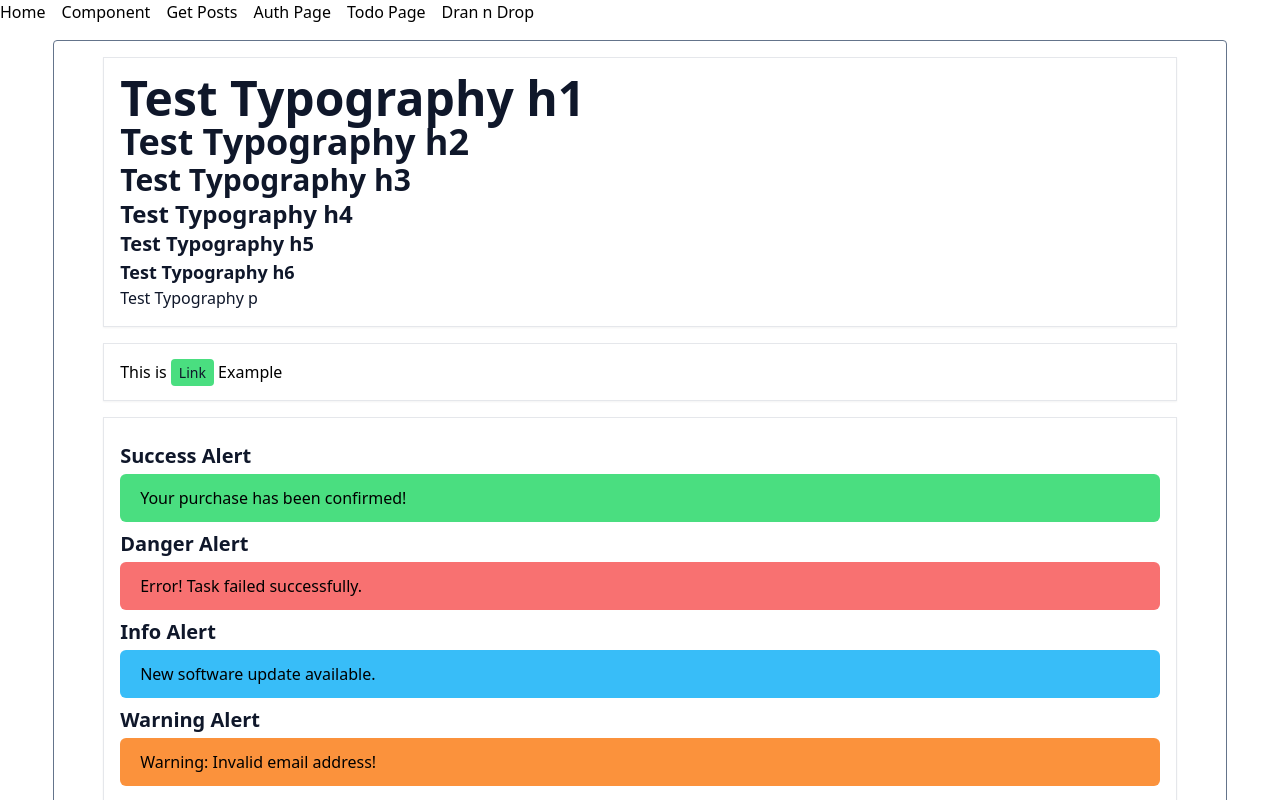
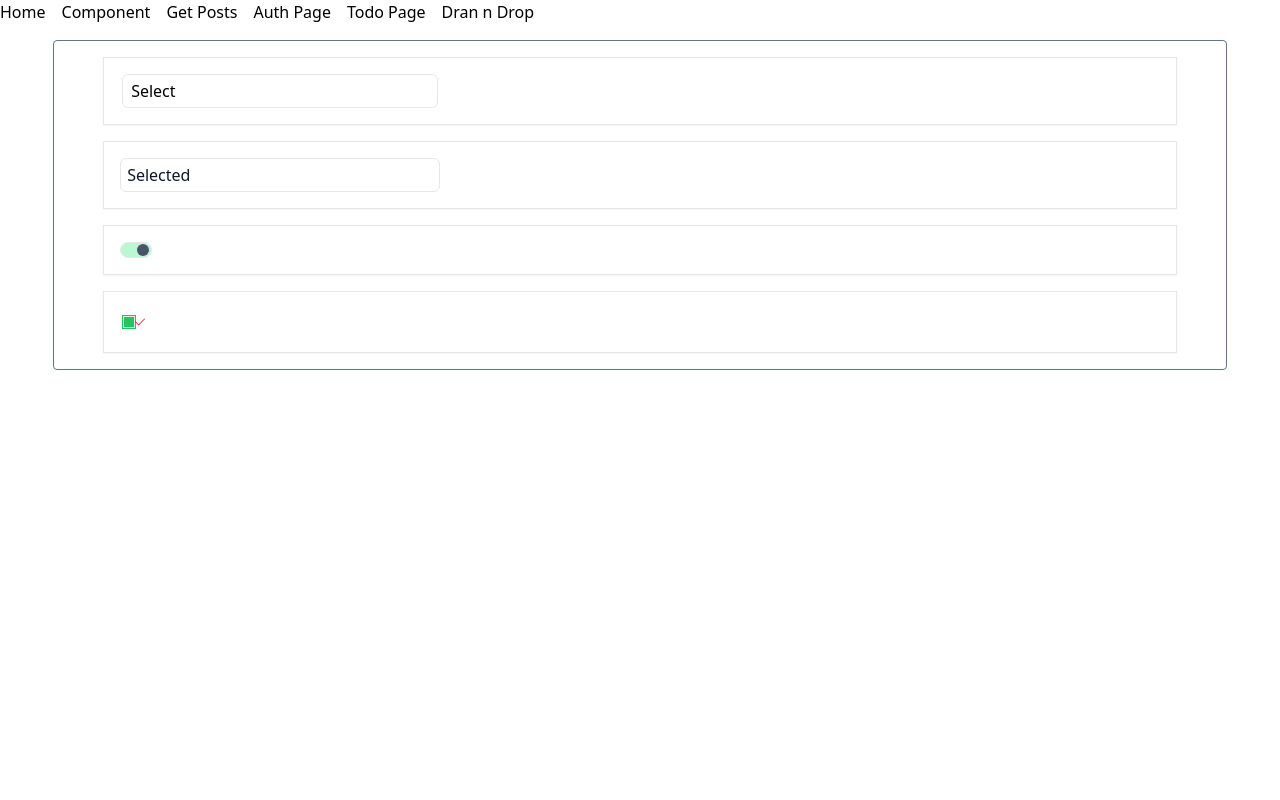
Before and after one commit to FarNys/Type-TestTools, a React (Create React App) app: page /component/button in a window 1280 px wide. Shown: the top 800 px of the page. Built offline with nearby package versions, Linux system fonts and the light colour scheme.

Commit message:
+add Checkbox Component +add Toggle Component

```diff
--- /dev/null
+++ b/src/Components/DataInput/Checkbox.tsx
@@ -0,0 +1,56 @@
+import React, { useState } from "react";
+
+interface CheckboxType {
+  className?: string;
+  isChecked?: boolean;
+  onChange: (e: boolean) => void;
+}
+
+const Checkbox = ({
+  className,
+  isChecked,
+  onChange,
+  ...rest
+}: CheckboxType) => {
+  const [checkState, setcheckState] = useState<boolean>(
+    isChecked ? isChecked : false
+  );
+  const checkStateHandler = () => {
+    setcheckState((prev) => !prev);
+    onChange(!checkState);
+  };
+
+  return (
+    <div
+      role="checkbox"
+      aria-checked="mixed"
+      className={`flex justify-center items-center w-7 h-7 rounded-full hover:bg-green-200 cursor-pointer duration-150 ${className}`}
+      onClick={checkStateHandler}
+    >
+      <div
+        className={`w-3 h-3 border ${
+          checkState
+            ? "bg-green-500 outline-1 outline outline-green-500"
+            : "bg-white"
+        }`}
+      ></div>
+      <div>
+        <svg
+          version="1.1"
+          id="Layer_1"
+          // xmlns="http://www.w3.org/2000/svg"
+          // xmlns:xlink="http://www.w3.org/1999/xlink"
+          x="0px"
+          y="0px"
+          viewBox="0 0 406.834 406.834"
+          style={{ fill: "red", width: "10px", height: "10px" }}
+          // xml:space="preserve"
+        >
+          <polygon points="385.621,62.507 146.225,301.901 21.213,176.891 0,198.104 146.225,344.327 406.834,83.72 " />
+        </svg>
+      </div>
+    </div>
+  );
+};
+
+export default Checkbox;
--- /dev/null
+++ b/src/Components/DataInput/Toggle.tsx
@@ -0,0 +1,38 @@
+import React, { useState } from "react";
+
+interface ToggleType {
+  className?: String;
+  isChecked?: boolean;
+  onChange: (e: boolean) => void;
+}
+
+const Toggle = ({ className, isChecked, onChange, ...rest }: ToggleType) => {
+  const [toggleState, settoggleState] = useState<boolean>(
+    isChecked ? isChecked : false
+  );
+
+  const toggleHandler = () => {
+    settoggleState((prev) => !prev);
+    onChange(!toggleState);
+  };
+
+  return (
+    <div
+      role="checkbox"
+      aria-checked="mixed"
+      className={`relative w-8 h-4 border rounded-lg cursor-pointer ${
+        toggleState ? "bg-green-200" : "bg-slate-200"
+      }`}
+      {...rest}
+      onClick={toggleHandler}
+    >
+      <div
+        className={`absolute rounded-full top-1/2 -translate-y-1/2 h-3 w-3 duration-150 bg-slate-600 ${
+          toggleState ? "bg-green-500 translate-x-4" : "translate-x-0.5"
+        }`}
+      ></div>
+    </div>
+  );
+};
+
+export default Toggle;
--- a/src/Pages/Components/ComponentPage.tsx
+++ b/src/Pages/Components/ComponentPage.tsx
@@ -16,6 +16,8 @@ import Typography from "../../Components/Typo/Typography";
 import Modals from "../../Components/Actions/Modals";
 import Dropdown, { OptionType } from "../../Components/Actions/Dropdown";
 import DropdownMulti from "../../Components/Actions/DropdownMulti";
+import Toggle from "../../Components/DataInput/Toggle";
+import Checkbox from "../../Components/DataInput/Checkbox";
 
 type CountType = number;
 
@@ -40,6 +42,16 @@ const ComponentPage = () => {
   };
   //DROPDWON MULTI SELECT HANDLER
   const selectMultiHandler = (e: OptionType[]): void => {
+    console.log(e);
+  };
+
+  //TOGGLE HANDLER FOR CHECKBOX
+  const changeToggleHandler = (e: boolean) => {
+    console.log(e);
+  };
+
+  //CHECKBOX HANDLER TO CONTROL STATE IN PARENT
+  const changeCheckboxHandler = (e: boolean) => {
     console.log(e);
   };
 
@@ -74,7 +86,7 @@ const ComponentPage = () => {
           </Modal>
         )}
       </Card> */}
-      <Card>
+      {/* <Card>
         <Typography variant="h1">Test Typography h1</Typography>
         <Typography variant="h2">Test Typography h2</Typography>
         <Typography variant="h3">Test Typography h3</Typography>
@@ -172,14 +184,18 @@ const ComponentPage = () => {
           Open Modal
         </Button>
       </Card>
-      <Card>
-        <DropdownMulti options={optionList} onSelect={selectMultiHandler} />
-      </Card>
+     */}
       <Card>
         <Dropdown options={optionList} onSelect={selectDataHandler} />
       </Card>
       <Card>
         <DropdownMulti options={optionList} onSelect={selectMultiHandler} />
+      </Card>
+      <Card>
+        <Toggle onChange={changeToggleHandler} isChecked={true} />
+      </Card>
+      <Card>
+        <Checkbox onChange={changeCheckboxHandler} isChecked={true} />
       </Card>
 
       <Modals setisOpren={setmodalOpen} isOpen={modalOpen} title="Modal Header">
```
